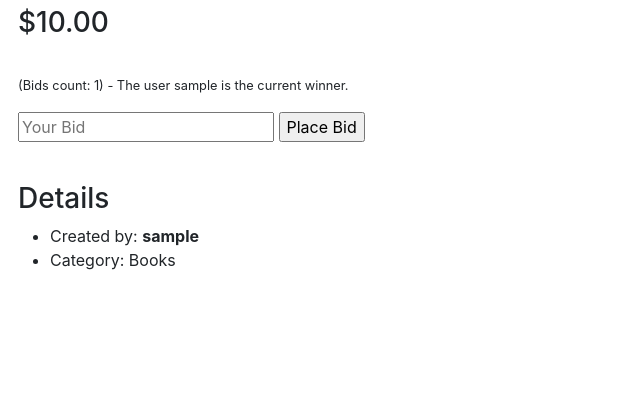
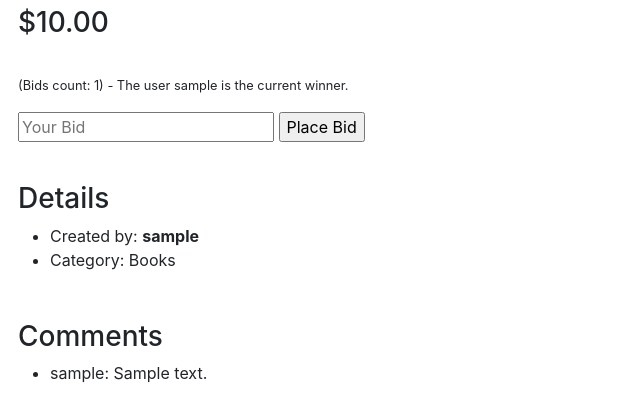
Before and after one commit to adriasala12/HarvardX-CS50W-commerce, a Django app: page /1 in a window 1280 px wide. Shown: the part 559-970 px from the top of the page, without its empty margins (0-640 px from the left). Before the commit the page ends 829 px from the top, so only its background shows below. Run offline with Django 3.2, Linux system fonts and the light colour scheme; tables that the repository leaves empty hold one stand-in row (values such as "Sample post"); grey boxes marked "Sample" are stand-in pictures; some libraries are stand-ins or nearby versions.

Commit message:
Listing page displays comments at the end

```diff
--- a/auctions/templates/auctions/listing.html
+++ b/auctions/templates/auctions/listing.html
@@ -54,7 +54,15 @@
         <li>Category: {{ listing.get_category_display }}</li>
     </ul>
 
+    <br>
 
+    <h3 class="m-2">Comments</h3>
+
+    <ul>
+        {% for comment in listing.comments.all %}
+            <li>{{ comment.author }}: {{ comment.text }}</li>
+        {% endfor %}
+    </ul>
 
 
 
```
